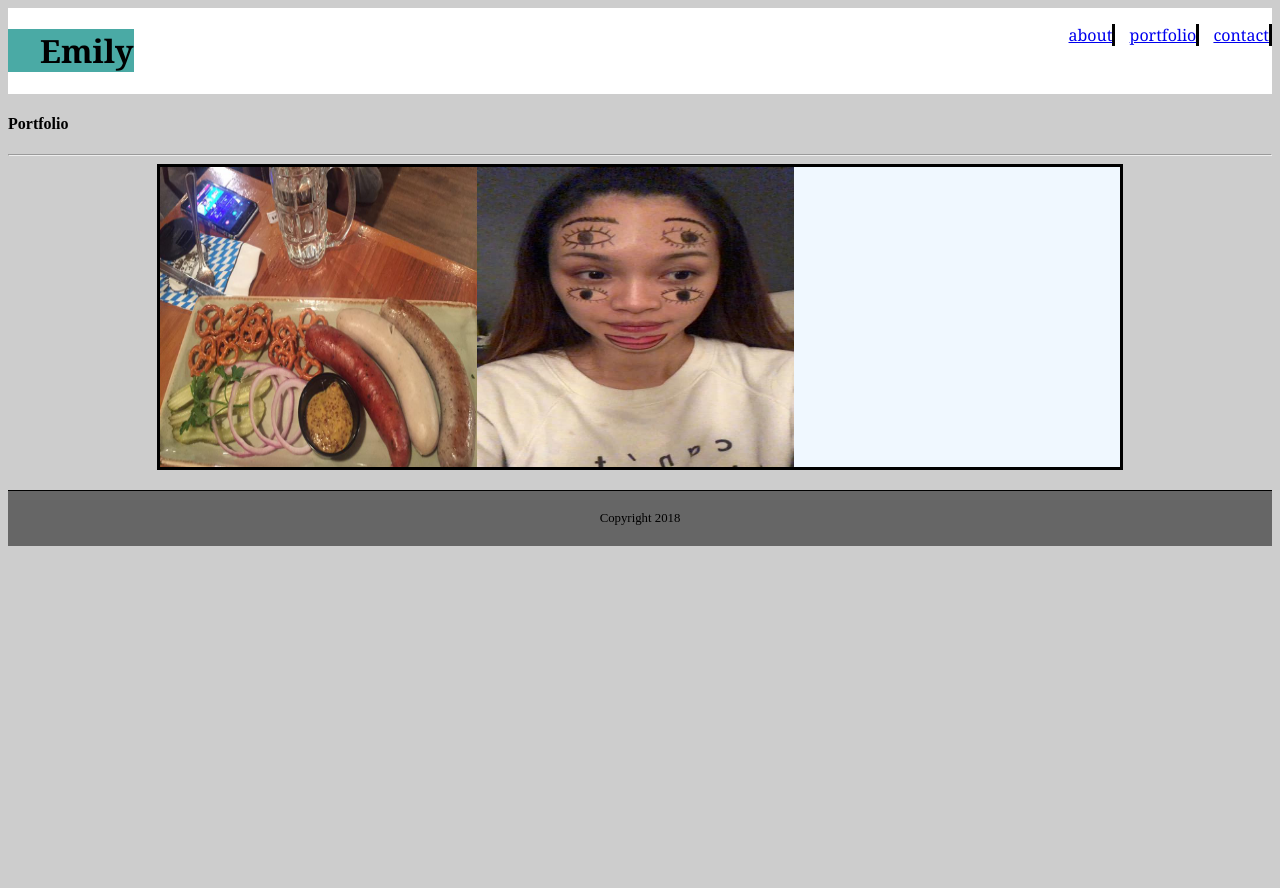
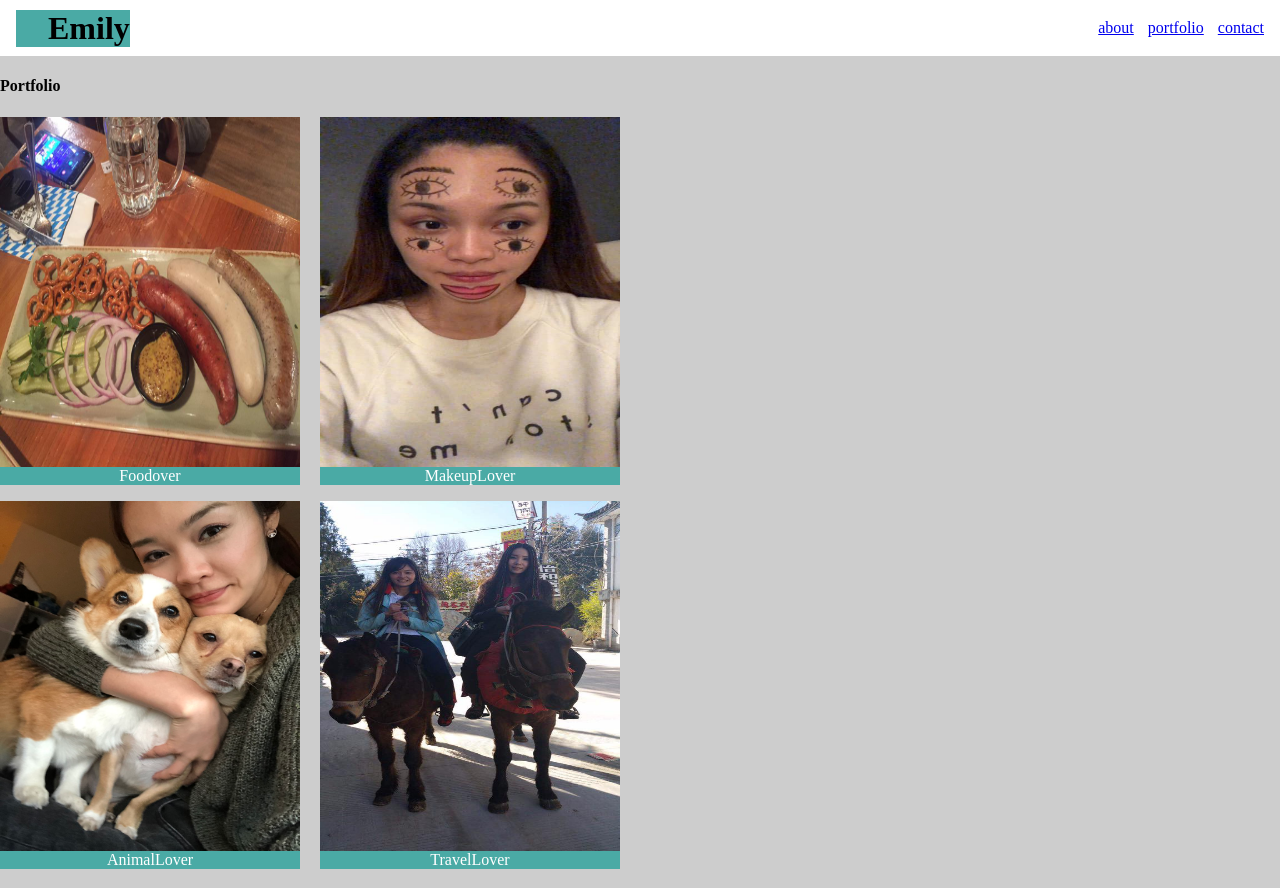
Before and after one commit to Emilyisabigpanda/Basic-portfolio, a plain HTML site: page portfolio.html in a window 1280 px wide. Shown: the top 888 px of the page. Before the commit the page ends 800 px from the top, so only its background shows below. Drawn offline with Linux system fonts and the light colour scheme.

Commit message:
final version

```diff
--- a/asset/css/style.css
+++ b/asset/css/style.css
@@ -1,4 +1,3 @@
-
 
 h2 {
     text-align: Left;
@@ -7,50 +6,60 @@ h2 {
     color:#4aaaa5
 }
 
-img {float: left;
-
+img {
+    float: left;
     }
-article{color:#777777;
+article{
+    color:#777777;
     font-family: 'Arial', 'Helvetica Neue', Helvetica, sans-serif;
-
 }
 
-div,form {background-color: aliceblue;
-    max-width:960px;
-    margin:auto;
-    height: 300px;
-    width: 1000px;
-    border:solid;
 
-    overflow: scroll
+body {
+    background-color:#bbbb;
+    margin: 0;
 }
 
-body {background-color:#bbbb
-}
-
-#footer{background-color: #666666;
+#footer {
+    background-color: #666666;
     clear:both;
     margin-top: 20px;
     border-top: 1px solid black;
     padding: 20px 0px;
-      font-size: 80%;
-      text-align: center;}
+    font-size: 100%;
+    text-align: center;
+}
+
 header h1 {
-
     float: left;
     padding-left: 1em;
+    background: #4aaaa5;
+}
+
+#header-container{
+    background-color:white;
+    height: 56px;
+    padding: 0 16px;
+    display: flex;
+    -ms-flex-direction: row;
+    -webkit-flex-direction: row;
+    flex-direction: row;
+    -ms-flex-align: center;
+    -webkit-align-items: center;
+    align-items: center;
+    -ms-flex-pack: justify;
+    -webkit-justify-content: space-between;
+    justify-content: space-between;
+}
+
+
+
+
 
 }
 
-header {margin:0;
-        background-color: white;
-        font-family:'Georgia', Times, Times New Roman, serif;
 
-        overflow: auto;
-        display: block
-
-}
-h1 {background-color: #4aaaa5;
+h1 {
 
     display: block;
     font-size: 2em;
@@ -60,7 +69,8 @@ h1 {background-color: #4aaaa5;
     margin-inline-end: 0px;
     font-weight: bold;}
 
-ul{list-style-type: none;
+ul {
+    list-style-type: none;
     padding:0;
     display: block;
 
@@ -78,13 +88,52 @@ nav {float:right}
 
 li {display: inline;
     margin-left: 10px;
-    border-right-style: solid;
 }
 
-#a {width: 33%;
-    float: left;}
-#b {width: 33%;
-    float: left;}
-#c {width: 33%;
-    clear: both;}
-#d {width: 33%;}
+#make {
+    background-color: #4aaaa5；
+    }
+#food {background-color: #4aaaa5}
+#animal {background-color: #4aaaa5}
+#travel {background-color: #4aaaa5}
+
+.container {
+    display: grid;
+    grid-auto-flow: column;
+    height: 350px;
+    width: 300px;
+    grid-template-columns: auto auto auto;
+    grid-template-rows: auto auto;
+    padding: 10px;
+}
+.text {
+    background-color: #4aaaa5;
+    color: white;
+    width: 100%;
+    text-align: center;
+    z-index: 2;
+}
+
+.form-container {
+    background-color: white;
+    border-radius: 1px solid black;
+    width: 60%;
+    margin: 0 auto;
+}
+
+.form-container form * {
+    margin-left: 15px;
+}
+.containerodd{
+    float: left;
+    margin-right: 20px;
+}
+.containereven{
+    float: left;
+}
+.containerpretty{
+    display: table-row-group;
+}
+.containerugly{
+    display: table-row-group;
+}
--- a/portfolio.html
+++ b/portfolio.html
@@ -5,34 +5,47 @@
 
     </head>
     <body>
-      <header>
-        <h1>Emily</h1>
-       <nav >
+      <header id="header-container">
+        <h1 class="page_header">Emily</h1>
+        <nav>
             <ul>
                 <li><a href="index.html" title="about me">about</a></li>
                 <li><a href="portfolio.html" title="me me me">portfolio</a></li>
-             <li> <a href="contact.html" title="leave your contact information">contact</a></li>
+                <li><a href="contact.html" title="leave your contact information">contact</a></li>
             </ul>
         </nav>
 
       </header>
 
-        <h4>Portfolio</h4> <hr .>
-        <div class="pictures">
-
-        <img id="a" src="asset/images/foodlover.jpg" alt="food" width="300px" height="350px" ></img>
-
-
-
-        <img id="b" src="asset/images/makeuplover.jpg" alt="makeup picture" width="300px" height="350px" ></img>
-
-        <img id="c" src="asset/images/original.jpg" alt="dog picture" width="300px" height="350px"></img>
-
-        <img id="d" src="asset/images/travellover.jpg" alt="travel" width="300px" height="350px"></img>
-
+        <h4>Portfolio</h4>
+        <div class='containerpretty'>
+            <div class='containerodd'>
+                <img src="asset/images/foodlover.jpg" alt="food" width="300px" height="350px"></img>
+                <div class='text'>
+                    <p id="food">Foodover</p>
                 </div>
-
+            </div>
+            <div class='containereven'>
+                <img src="asset/images/makeuplover.jpg" alt="makeup picture" width="300px" height="350px" ></img>
+                <div class='text'>
+                    <p id="food">MakeupLover</p>
+                </div>
+            </div>
+        </div>
+        <div class='containerugly'>
+            <div class='containerodd'>
+                <img src="asset/images/original.jpg" alt="dog picture" width="300px" height="350px"></img>
+                <div class='text'>
+                    <p id="food">AnimalLover</p>
+                </div>
+            </div>
+            <div class='containereven'>
+                <img src="asset/images/travellover.jpg" alt="travel" width="300px" height="350px"></img>
+                <div class='text'>
+                    <p id="food">TravelLover</p>
+                </div>
+            </div>
+        </div>
         <footer id="footer" >Copyright 2018</footer>
-
     </body>
 </html>
```
Also changed, not shown: contact.html (+12 -11 lines), index.html (+2 -2 lines). Lines whose indentation alone changed are shown as unchanged.
